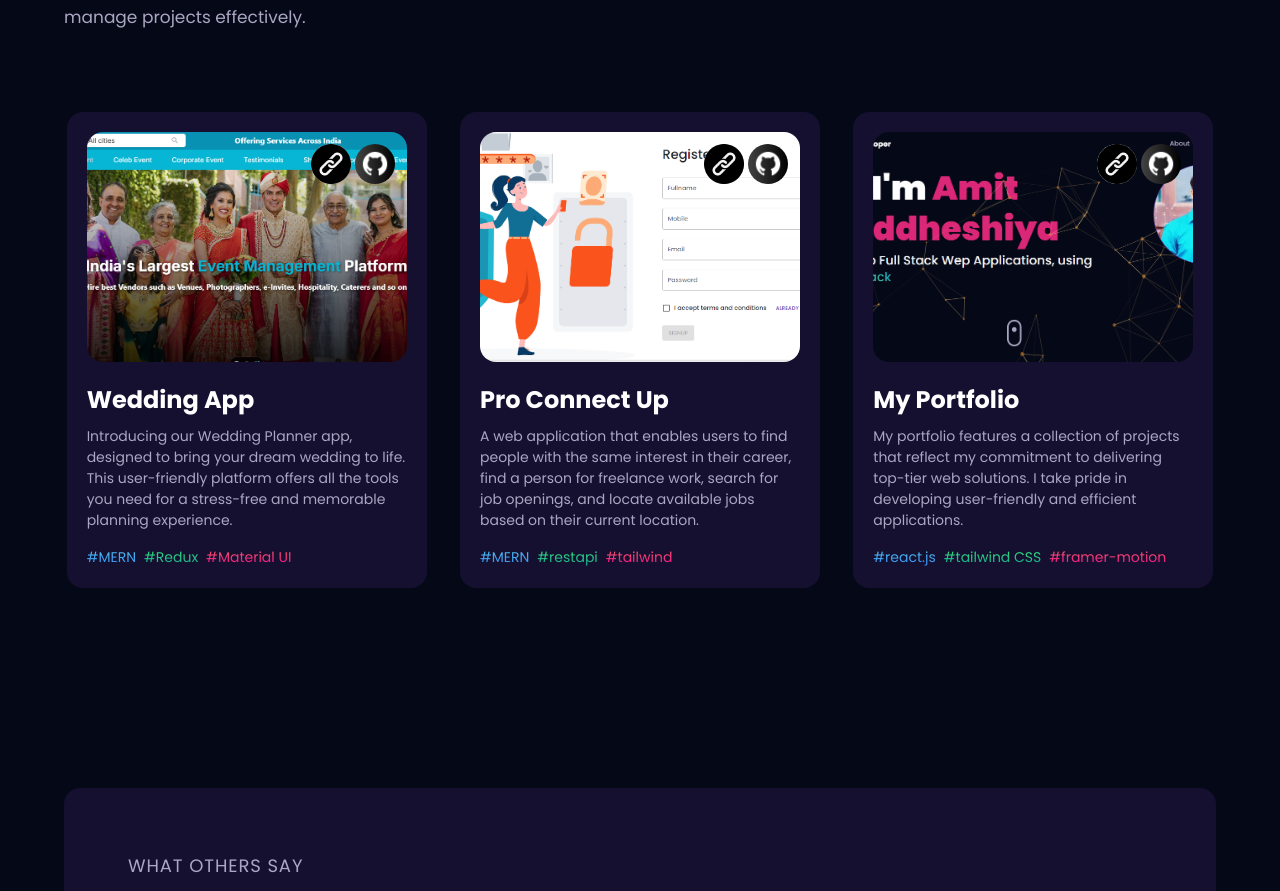
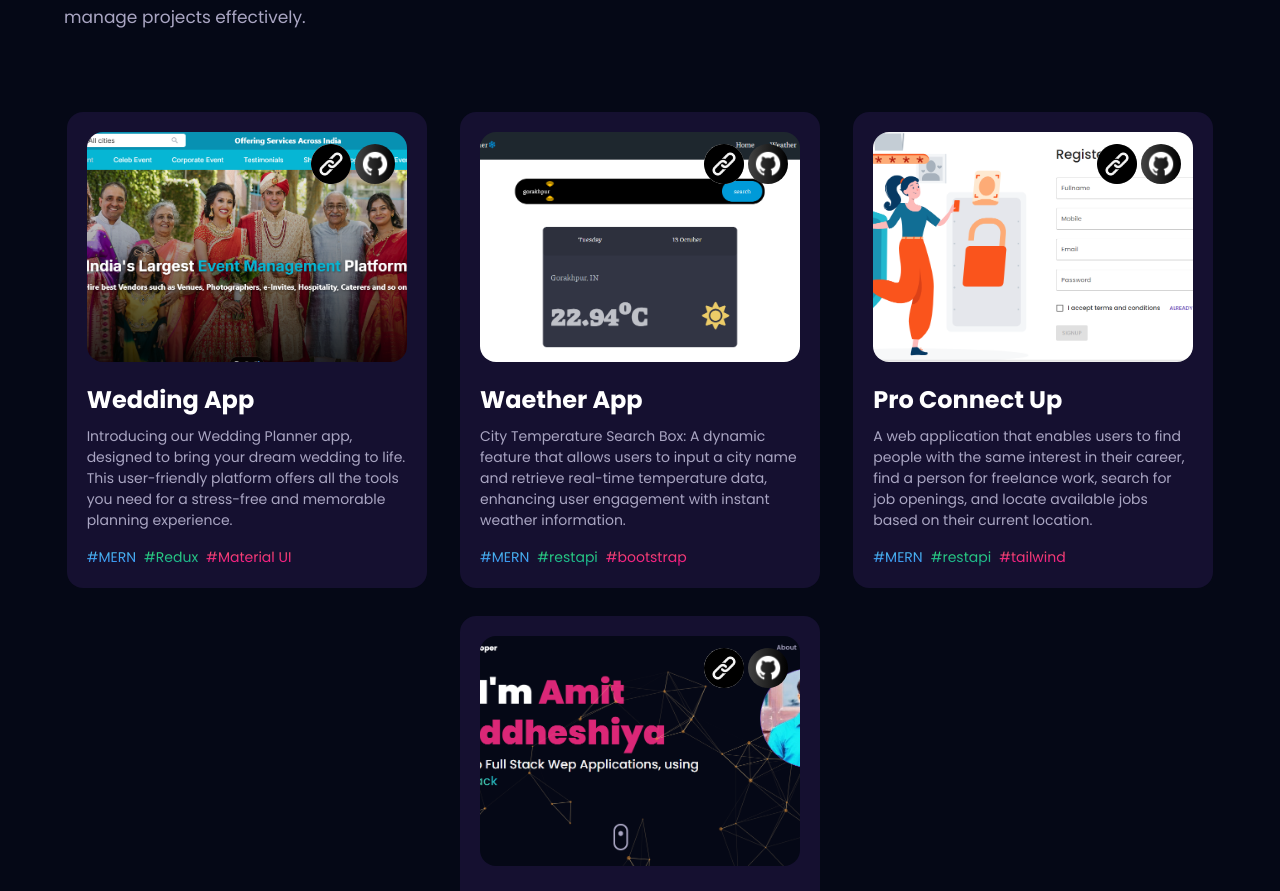
Before and after one commit to Amitmaddheshiya/MyPortfolio, a React (Create React App) app: page / in a window 1280 px wide. Shown: the part 5384-6275 px from the top of the page. Built offline with nearby package versions, Linux system fonts and the light colour scheme.

Commit message:
add new resume

```diff
--- a/src/components/Contact.jsx
+++ b/src/components/Contact.jsx
@@ -68,7 +68,7 @@ const Contact = () => {
           <a
             target="_blank"
             rel="noopener noreferrer"
-            href="https://drive.google.com/file/d/13wC0yJL7TqZkvmZtJ4vE96_4ohxsSSgy/view?usp=sharing"
+            href="https://drive.google.com/file/d/16DcreuJOCqm4p3QMqToi0whb2ogEnjd_/view?usp=sharing"
           >
             <Button variant="outlined" endIcon={<ArrowOutward />}>
               Resume
--- a/src/constants/index.js
+++ b/src/constants/index.js
@@ -312,6 +312,33 @@ const projects = [
     source_code_link: "https://github.com/Amitmaddheshiya/eventfesto.com-amit",
     live_link: "https://eventfesto-com-amit.vercel.app/",
   },
+
+  {
+    name: "Waether App",
+    description:
+      "City Temperature Search Box: A dynamic feature that allows users to input a city name and retrieve real-time temperature data, enhancing user engagement with instant weather information.",
+      tags: [
+      {
+        name: "MERN",
+        color: "blue-text-gradient",
+      },
+      {
+        name: "restapi",
+        color: "green-text-gradient",
+      },
+      {
+        name: "bootstrap",
+        color: "pink-text-gradient",
+      },
+    ],
+    image:
+      "./weatherApp.png",
+    alt: "Weather App",
+
+    source_code_link: "https://github.com/Amitmaddheshiya/WeatherAppExpressJs",
+    live_link: "https://weatherappexpressjs.onrender.com/",
+  },
+
   {
     name: "Pro Connect Up",
     description:
```
Also changed, not shown: public/weatherApp.png (added).
